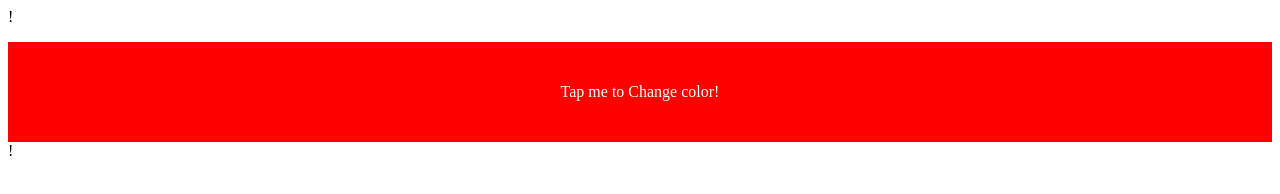
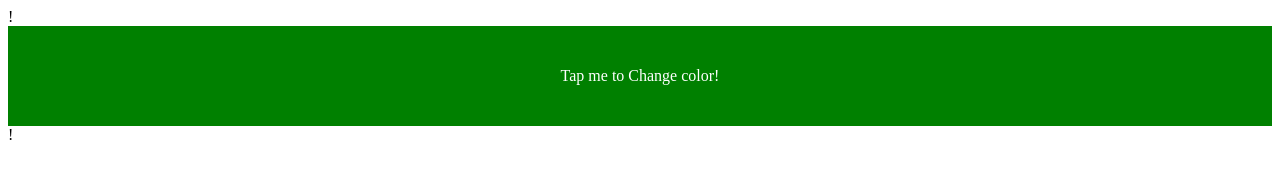
Before and after one commit to Soazar/JS-study, a plain HTML site: page study-ex.html in a window 1280 px wide. Both pictures are taken after a click on the element "Tap me to Change color!". Drawn offline with Linux system fonts and the light colour scheme; files whose address does not match are found by name.

Commit message:
Tap to change color

```diff
--- a/study-ex.html
+++ b/study-ex.html
@@ -13,18 +13,11 @@
             }
         </style>
     </head>
-
-    <p></p>
-    <script src="C:\Users\vshah\OneDrive\Рабочий стол\It-work+Eng+Goals\Git clone\JS-study\study.js" >
-
-    </script>
-
-    <p></p>
-
-<body>
-    <div onclick="changeColor(this)" style="background-color: red;">
+    <body>
+        <div onclick="changeColor(this)" style="background-color: red;">
         Tap me to Change color!
-
-    </div>
-</body>
+        </div>
+        <script src="C:\Users\vshah\OneDrive\Рабочий стол\It-work+Eng+Goals\Git clone\JS-study\study.js" >
+        </script>
+    </body>
 </html> !
--- a/study.js
+++ b/study.js
@@ -213,10 +213,10 @@ typeof alert  */// "function"  (3)
 // console.log(output)
 
 function changeColor(element) {
-  var cuurentColor = element.style.backfroundColor;
-  if (cuurentColor == "red") {
-    element.style.backfroundColor = "green";
+  var currentColor = element.style.backgroundColor;
+  if (currentColor == "red") {
+    element.style.backgroundColor = "green";
   } else {
-    element.style.backfroundColor = "red";
+    element.style.backgroundColor = "red";
   }
 }
```
